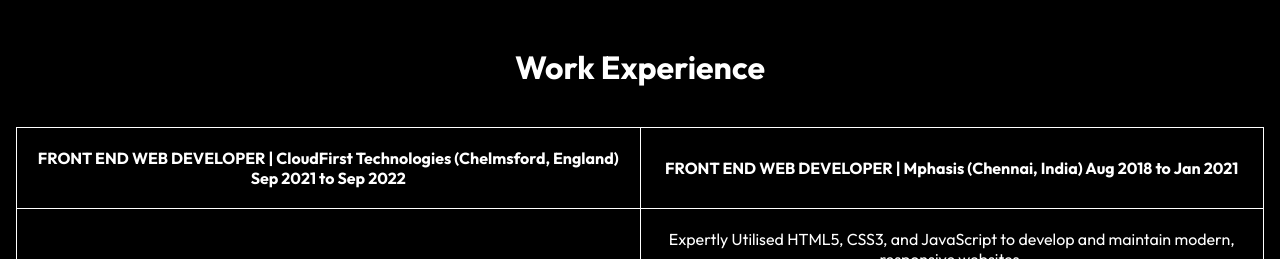
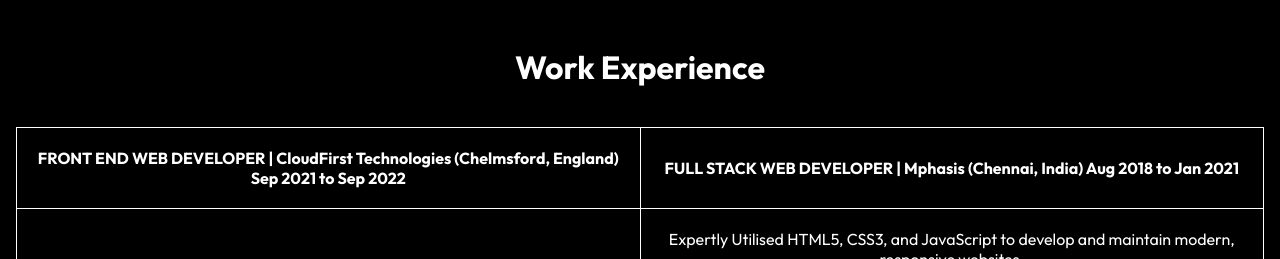
Before and after one commit to dineshbellamkonda12/React-portfolio, a React (Create React App) app: page /About in a window 1280 px wide. Shown: the part 1300-1559 px from the top of the page. Built offline with nearby package versions, Linux system fonts and the light colour scheme.

Commit message:
Updated About Page

```diff
--- a/src/components/AboutContent.js
+++ b/src/components/AboutContent.js
@@ -55,7 +55,7 @@
                 <table>
                     <tr>
                         <th>FRONT END WEB DEVELOPER | CloudFirst Technologies (Chelmsford, England) Sep 2021 to Sep 2022</th>
-                        <th>FRONT END WEB DEVELOPER | Mphasis (Chennai, India) Aug 2018 to Jan 2021</th>
+                        <th>FULL STACK WEB DEVELOPER | Mphasis (Chennai, India) Aug 2018 to Jan 2021</th>
                     </tr>
                     <tr>
                         <td>
```
